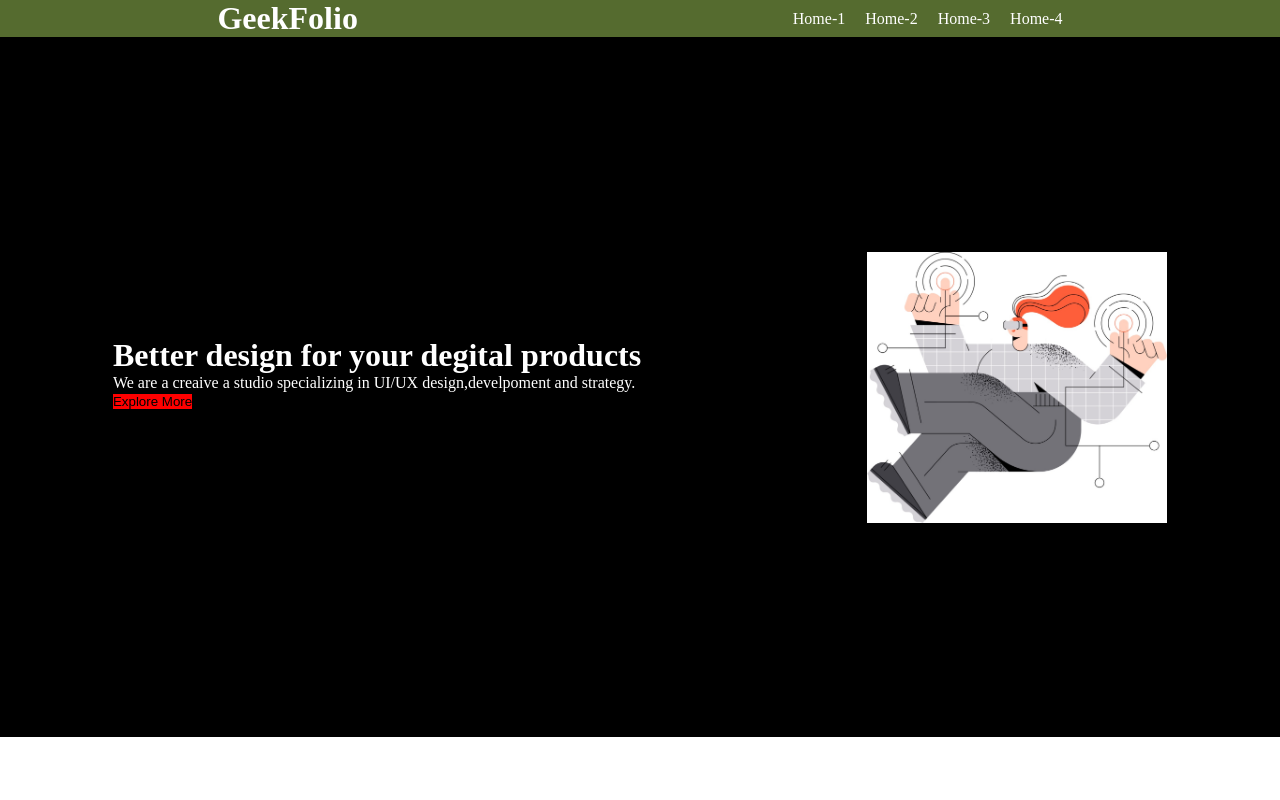
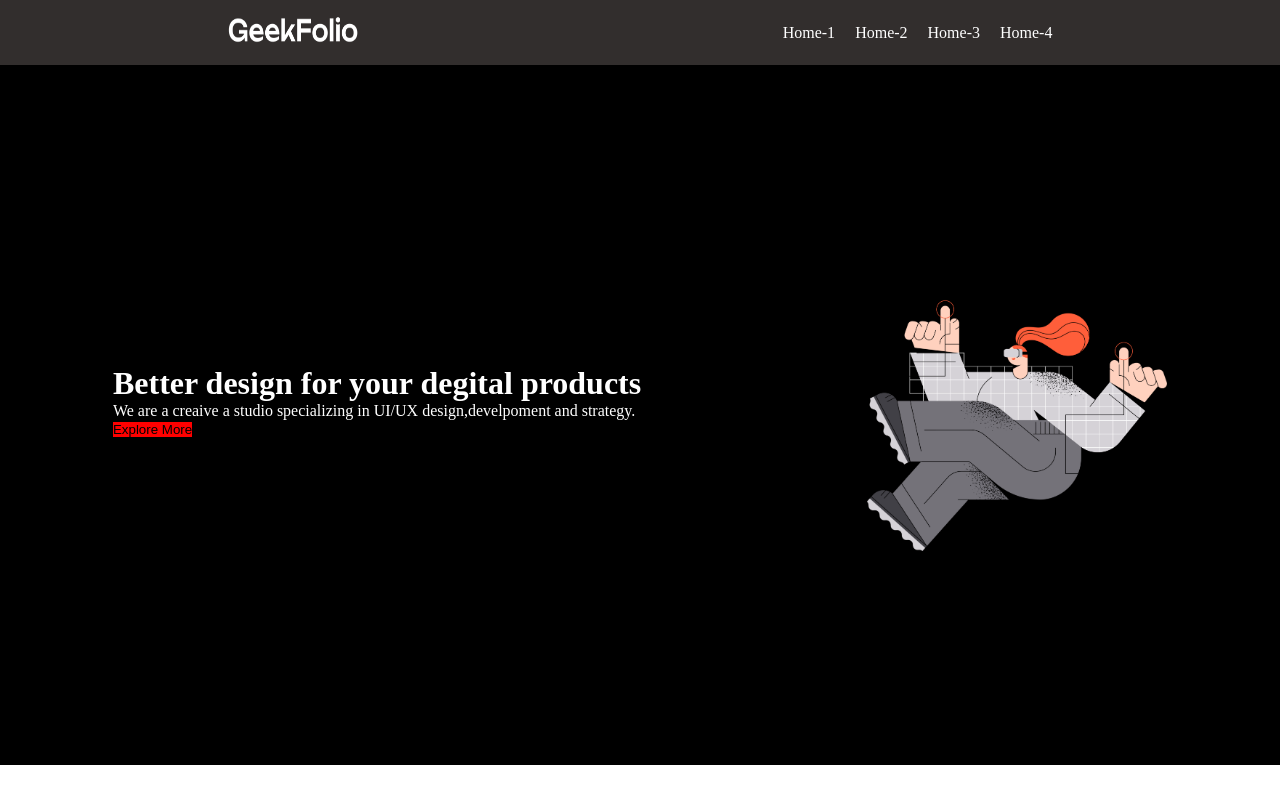
Before and after one commit to mhshihab2604/basic-html-and-css, a plain HTML site: page index.html in a window 1280 px wide. Shown: the top 800 px of the page. Drawn offline with Linux system fonts and the light colour scheme.

Commit message:
second commit

```diff
--- a/index.html
+++ b/index.html
@@ -5,11 +5,12 @@
   <meta name="viewport" content="width=device-width, initial-scale=1.0">
   <title>GeekFolio</title>
   <link rel="stylesheet" href="style.css">
+  <link rel="shortcut icon" href="images/unnamed.png" type="image/x-icon">
 </head>
 <body>
     <header>
       <div class="h1">
-        <h1 style="color: white;">GeekFolio</h1>
+        <img class="h0" src="images/logo-light.png" alt="">
         <div class="h2">
           <ul>
             <li><a href="">Home-1</a></li>
@@ -28,7 +29,7 @@
           <button style="background-color: red; border: none;">Explore More</button>
         </div>
         <div>
-          <img class="h4" src="images/img.png" alt="">
+          <img class="h4" src="images/banner.png" alt="">
         </div>
       </div>
       <div class="h6">
--- a/style.css
+++ b/style.css
@@ -5,8 +5,14 @@
 .h1{
     display: flex;
     justify-content: space-around;
-    background-color: darkolivegreen;
+    background-color: #322e2d;
     align-items: center;
+    padding: 15px 15px;
+}
+.h0{
+    color: white;
+    width: 130px;
+    height: 35px;
 }
 .h2 ul{
     display: flex;
@@ -38,6 +44,7 @@
     justify-content: space-around;
     align-items: center;
     margin-top: 100px;
+    padding-bottom: 40px;
 }
 .h7{
     width: 300px;
```
Also changed, not shown: images/banner.png (added), images/img.png (deleted), images/logo-light.png (added), images/unnamed.png (added).
